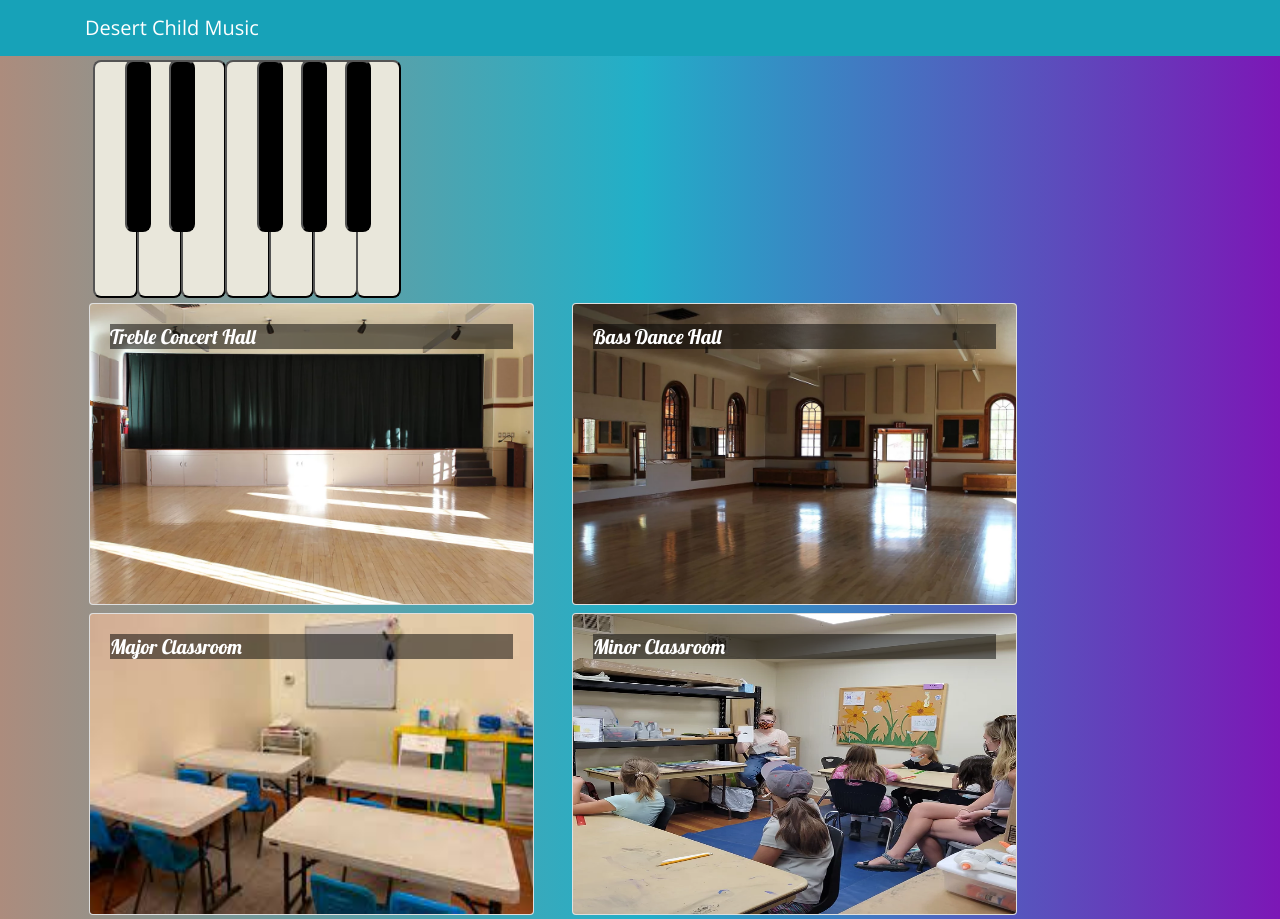
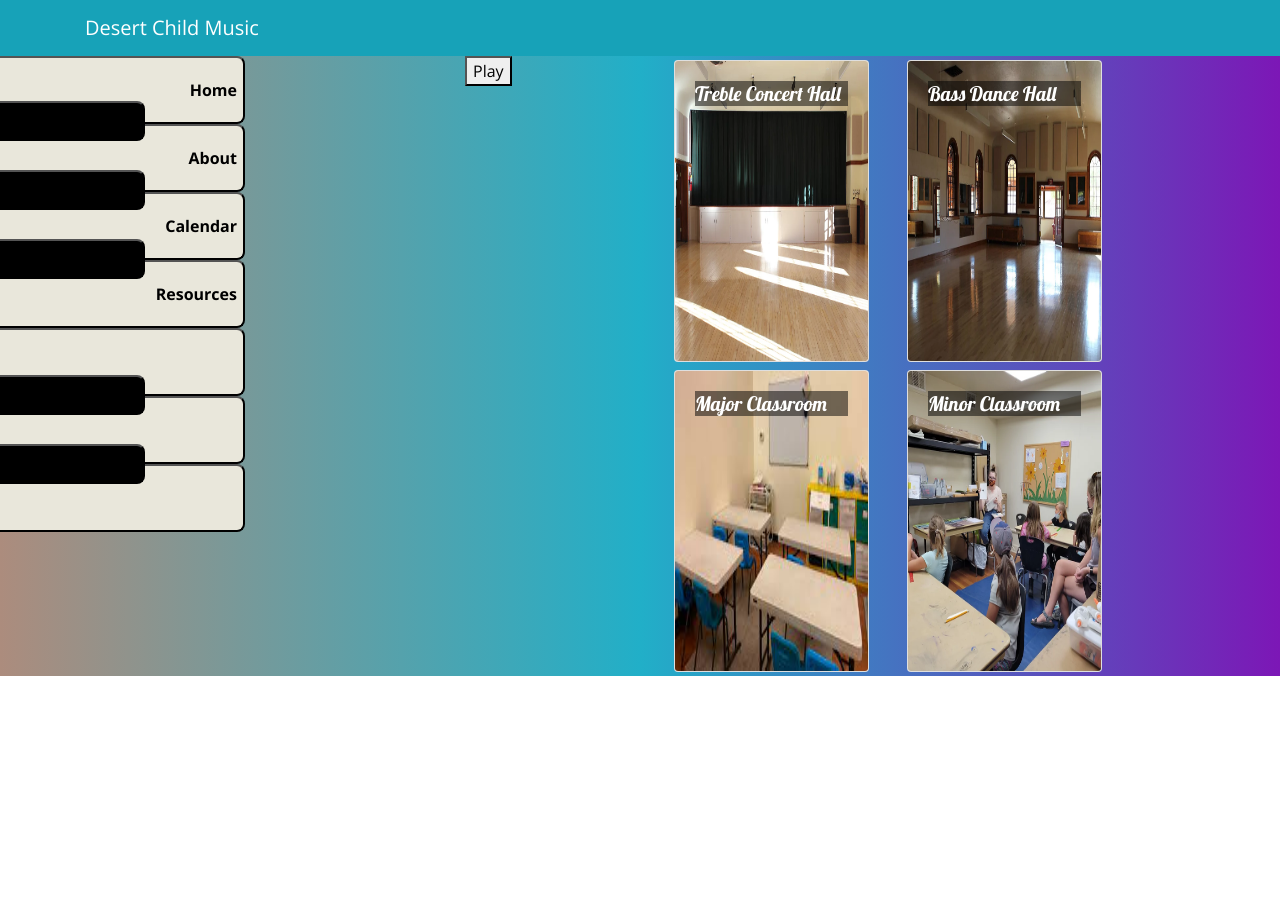
Before and after one commit to Sheilabob/DCM-in-React, a React (Create React App) app: page / in a window 1280 px wide. After the commit the page ends 800 px from the top, so only its background shows below. Built offline with nearby package versions, Linux system fonts and the light colour scheme.

Commit message:
lots of things are messed up right now

```diff
--- a/src/App.css
+++ b/src/App.css
@@ -19,7 +19,7 @@ body {
   background-color: rgba(0, 0, 0, 0.5);
 }
 
-.whiteNote {
+/* .whiteNote {
   font-weight: bold;
   position: absolute;
   color: black;
@@ -93,4 +93,55 @@ body {
 
 .keyboardSpaceHolder {
   height: 225px;
+} */
+
+.whiteNote {
+  font-weight: bold;
+  color: black;
+  border-radius: 8px;
+  height: 68px;
+  width: 360px;
+  text-align: right;
+  z-index: 50;
+  background-color: rgb(233, 231, 219);
+  margin-left: -200px;
 }
+
+.blackNote {
+  color: black;
+  position: absolute;
+  border-radius: 8px;
+  width: 260px;
+  height: 40px;
+  margin-left: -200px;
+  z-index: 55;
+  background-color: black;
+}
+
+.topOfTwo {
+  margin-top: 319px;
+}
+
+.bottomOfTwo {
+  margin-top: 388px;
+}
+
+.topOfThree {
+  margin-top: 45px;
+}
+
+.middleOfThree {
+  margin-top: 114px;
+}
+
+.bottomOfThree {
+  margin-top: 183px;
+}
+
+.zDown {
+  z-index: -1;
+}
+
+.holder {
+  color: rgb(233, 231, 219);
+}
--- a/src/App.js
+++ b/src/App.js
@@ -1,28 +1,13 @@
 import { Component} from 'react';
-import { Navbar, NavbarBrand } from 'reactstrap';
 import './App.css';
-import Directory from './components/DirectoryComponent';
-import { ROOMS } from './shared/rentalRooms.js';
-import Keyboard from './components/keyboardComponent';
+import Main from './components/MainComponent';
 
 class App extends Component {
-    constructor(props) {
-        super(props);
-        this.state = {
-            rooms: ROOMS
-        };
-    }
+
   render() {
       return (
           <div className="App">
-
-              <Navbar dark color="info">
-              <div className="container">
-                  <NavbarBrand href="/">Desert Child Music</NavbarBrand>
-              </div>
-              </Navbar>
-              <Keyboard />
-              <Directory  rooms={this.state.rooms} />
+              <Main />
           </div>
       );
   }
--- a/src/components/DirectoryComponent.js
+++ b/src/components/DirectoryComponent.js
@@ -1,39 +1,13 @@
 import React, { Component } from 'react';
-import { Card, CardImg, CardImgOverlay, CardText, CardBody, CardTitle } from 'reactstrap';
-import RoomInfo from './RoomInfo.js';
+import { Card, CardImg, CardImgOverlay, CardTitle } from 'reactstrap';
 
 class Directory extends Component {
-    constructor(props) {
-        super(props);
-        this.state = {
-            selectedRoom: null
-        };
-    }
-
-    onRoomSelect(room) {
-        this.setState({selectedRoom: room});
-    }
-
-    // renderSelectedRoom(room) {
-    //     if (room) {
-    //         return (
-    //             <Card>
-    //                 <CardImg top src={room.image} alt={room.name} />
-    //                 <CardBody>
-    //                     <CardTitle>{room.name}</CardTitle>
-    //                     <CardText>{room.description}</CardText>
-    //                 </CardBody>
-    //             </Card>
-    //         );
-    //     }
-    //     return <div />;
-    // }
 
     render() {
         const directory = this.props.rooms.map(room => {
             return (
                 <div key={room.id} className="col-md-5 m-1">
-                    <Card onClick={() => this.onRoomSelect(room)}>
+                    <Card onClick={() => this.props.onClick(room.id)}>
                         <CardImg width="100%" className="photo" src={room.image} alt={room.name} />
                         <CardImgOverlay>
                             <CardTitle>{room.name}</CardTitle>
@@ -47,7 +21,6 @@ class Directory extends Component {
                 <div className="row">
                     {directory}
                 </div>
-                <RoomInfo room={this.state.selectedRoom}/>
                 {/* <div className="row">
                     <div className="col-md-5 m-1">
                         {this.renderSelectedRoom(this.state.selectedRoom)}
--- /dev/null
+++ b/src/components/KeyboardMenuComponent.jsx
@@ -0,0 +1,62 @@
+import React, { Component } from 'react';
+
+
+class KeyboardMenu extends React.Component {
+
+
+    // constructor() {
+    //     super();
+    //     this.playBNote = this.playBNote.bind(this);
+    // }
+
+    // };
+
+    // playBNote() {
+    //     const b = new Audio();
+    //     b.src = "../public/assets/sound/B.mp3";
+    //     b.play();
+    // }
+//     const f = document.getElementById("fNoteBtn");
+// f.addEventListener('click', playFNote);
+// f.addEventListener('click', redirectToResources);
+// function playFNote() {
+//     var fNote = new Audio()
+//     fNote.src="/sound/F.mp3";
+//     fNote.play();
+// }
+
+    render() {
+
+        function playBNote() {
+            let audio = new Audio;
+            audio.src="/sounds/B.mp3";
+                audio.play()
+            }
+
+
+
+        return (
+        <div className="col-3">
+
+            <button className="blackNote topOfTwo" id="dSharpNoteBtn">inactive</button>
+            <button className="blackNote bottomOfTwo" id="cSharpNoteBtn">inactive</button>
+            <button className="blackNote topOfThree" id="aSharpNoteBtn">inactive</button>
+            <button className="blackNote middleOfThree" id="gSharpNoteBtn">inactive</button>
+            <button className="blackNote bottomOfThree" id="fSharpNoteBtn">inactive</button>
+
+
+            <button className="whiteNote" id="bNoteBtn" onClick={playBNote()}>Home</button>
+            <button className="whiteNote" id="aNoteBtn">About</button>
+            <button className="whiteNote" id="gNoteBtn">Calendar</button>
+            <button className="whiteNote" id="fNoteBtn">Resources</button>
+            <button className="whiteNote holder" id="eNoteBtn">?</button>
+            <button className="whiteNote holder" id="dNoteBtn">?</button>
+            <button className="whiteNote holder" id="cNoteBtn">?</button>
+
+        </div>);
+    }
+}
+
+
+
+export default KeyboardMenu;
--- /dev/null
+++ b/src/components/MainComponent.jsx
@@ -0,0 +1,53 @@
+import { Component} from 'react';
+import { Navbar, NavbarBrand } from 'reactstrap';
+import Directory from './DirectoryComponent';
+import { ROOMS } from '../shared/rentalRooms.js';
+import Keyboard from './keyboardComponent';
+import KeyboardMenu from './KeyboardMenuComponent';
+import Trying from './testingSoundComponent';
+import RoomInfo from './RoomInfo.js';
+
+
+class Main extends Component {
+    constructor(props) {
+        super(props);
+        this.state = {
+            rooms: ROOMS,
+            selectedRoom: null
+            };
+        };
+
+    onRoomSelect(roomId) {
+        this.setState({selectedRoom: roomId});
+    }
+
+  render() {
+      return (
+          <div>
+
+              <Navbar dark color="info">
+              <div className="container">
+                  <NavbarBrand href="/">Desert Child Music</NavbarBrand>
+              </div>
+              </Navbar>
+              {/* <Keyboard /> */}
+              <div className="container">
+                  <div className="row">
+                    <KeyboardMenu />
+                    <div className="col-1">
+                    </div>
+                    <div className="col-2">
+                    <Trying />
+                    </div>
+                    <div className="col-6">
+                    <Directory  rooms={this.state.rooms} onClick={roomId => this.onRoomSelect(roomId)}/>
+                    <RoomInfo room={this.state.rooms.filter(room => room.id === this.state.selectedCampsite)[0]}/>
+                    </div>
+                  </div>
+              </div>
+          </div>
+      );
+  }
+}
+
+export default Main;
--- a/src/components/RoomInfo.js
+++ b/src/components/RoomInfo.js
@@ -36,9 +36,11 @@ class RoomInfo extends Component {
     render() {
         if (this.props.room) {
             return (
-                <div className="row">
-                   {this.renderRoom(this.props.room)}
-                   {this.renderComments(this.props.room.comments)}
+                <div className="container">
+                    <div className="row">
+                    {this.renderRoom(this.props.room)}
+                    {this.renderComments(this.props.room.comments)}
+                    </div>
                 </div>
             )
         }
--- a/src/components/keyboardComponent.js
+++ b/src/components/keyboardComponent.js
@@ -6,6 +6,8 @@ function playCNote() {
     cNote.src = "../assets/sound/C.mp3";
     cNote.play();
 }
+
+// Can an object include a function?  If so, can I map through the keys to create the event listeners?
 
 class Keyboard extends Component {
     constructor(props) {
--- /dev/null
+++ b/src/components/testingSoundComponent.jsx
@@ -0,0 +1,17 @@
+import React from 'react';
+
+function Trying() {
+  let audio = new Audio("./sounds/B.mp3")
+
+  const start = () => {
+    audio.play()
+  }
+
+  return (
+    < div >
+      <button onClick={start}>Play</button>
+    </div >
+  );
+}
+
+export default Trying;
```
Also changed, not shown: 1 other file (tests, documents, lock files or other folders).
